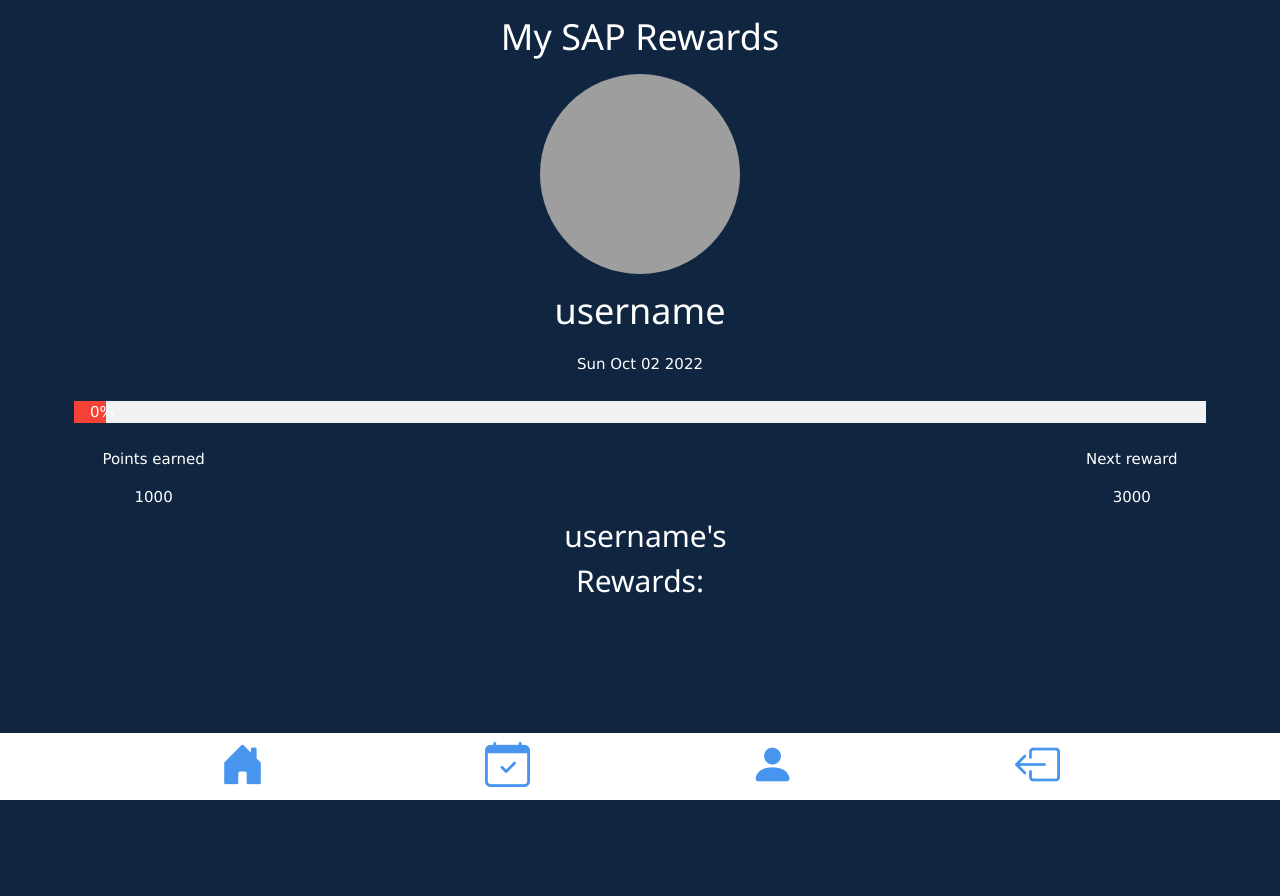
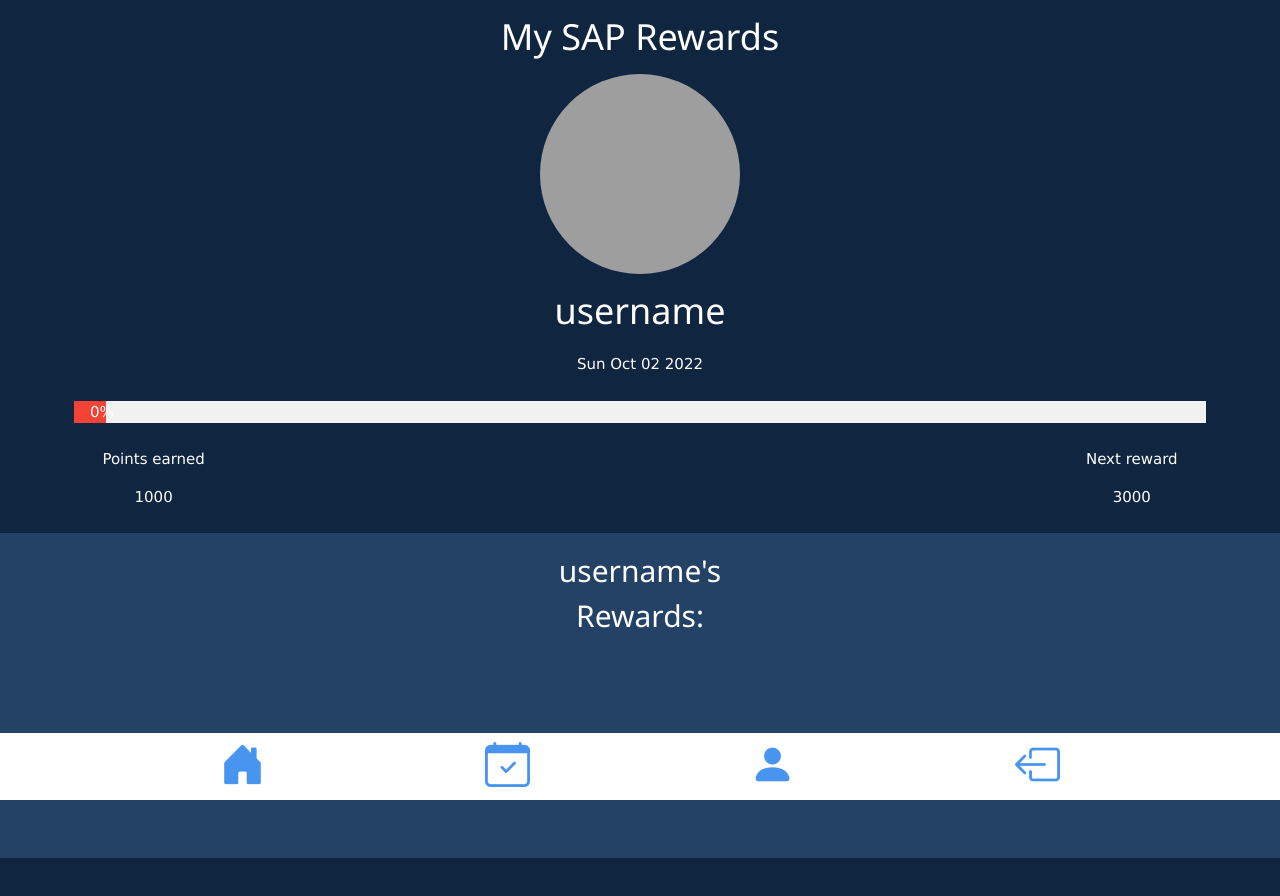
Before and after one commit to jescalada/My-SAP-Rewards, a website: page public/views/profile.html in a window 1280 px wide. Before the commit the page ends 800 px from the top, so only its background shows below. Drawn offline with nearby package versions, Linux system fonts and the light colour scheme; no server answers; grey boxes are pictures that could not be loaded.

Commit message:
Improve profile styling

```diff
--- a/public/views/profile.html
+++ b/public/views/profile.html
@@ -52,8 +52,8 @@
                 </div>
             </div>
         </div>
-        <div class="container">
-            <h2 id="profile-title"><span id="username3">username</span>'s<br>Rewards:</h2>
+        <div class="container" style="background-color: #244265; padding-bottom: 14rem; margin-top: 2rem;">
+            <h2 id="profile-title" style="padding-top: 1rem;"><span id="username3">username</span>'s<br>Rewards:</h2>
             <div id="pending-rewards" class="col">
 
             </div>
```
